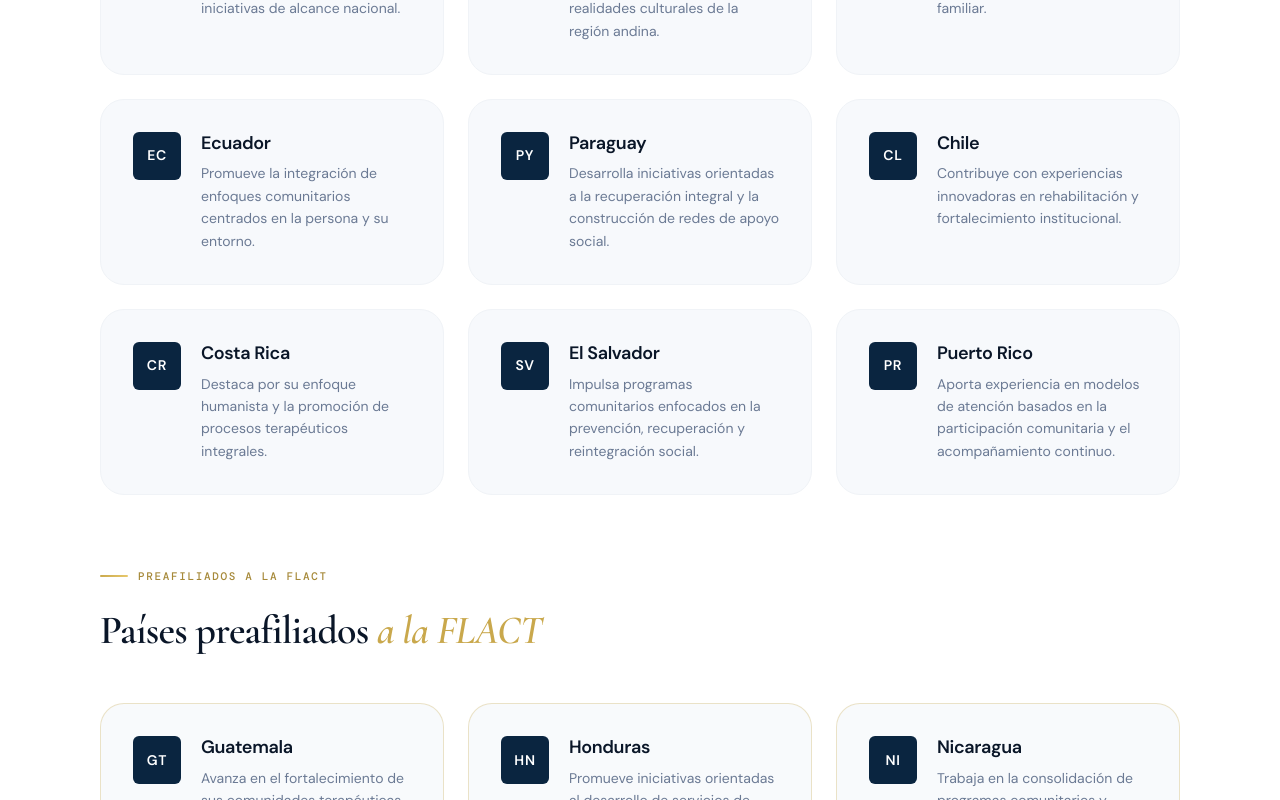
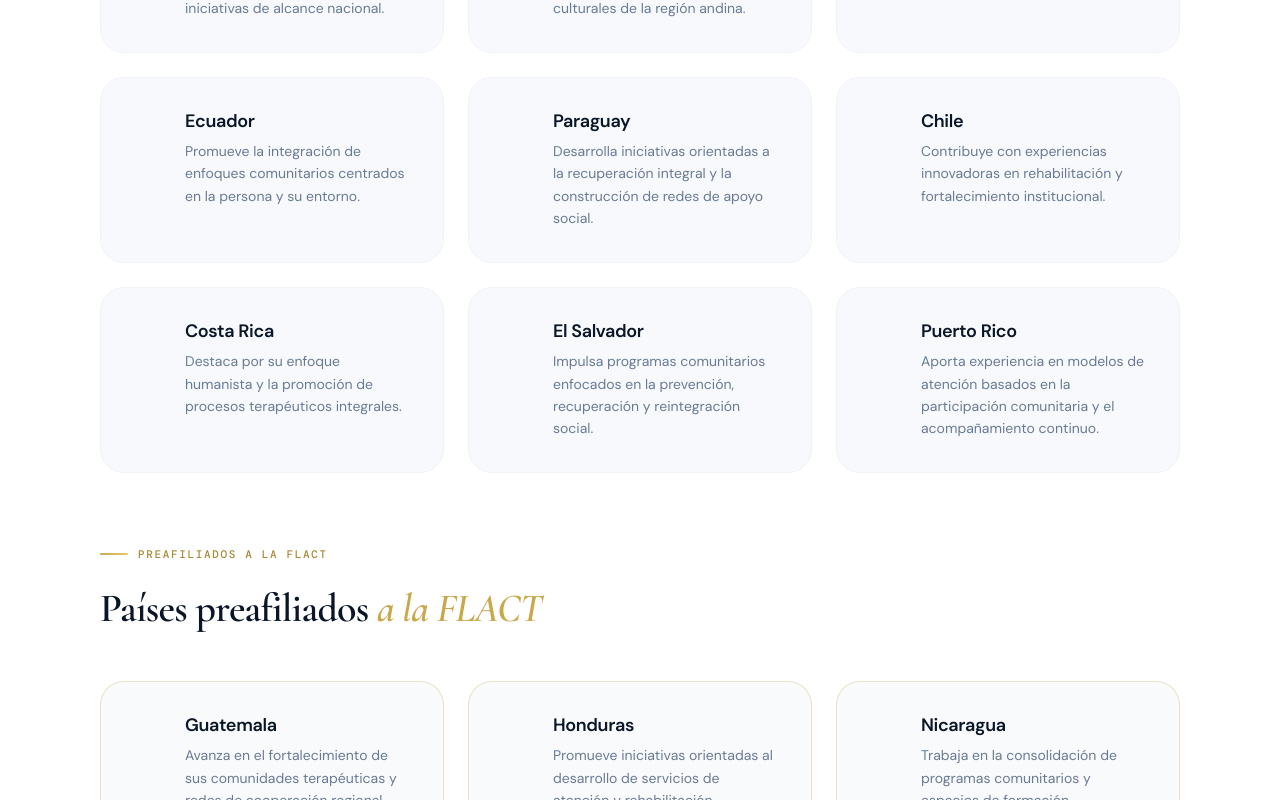
Before and after one commit to EdmundoLb/ascadlatam, a Vue app: page /directorio in a window 1280 px wide. Shown: the part 1420-2220 px from the top of the page. Built offline with nearby package versions, Linux system fonts and the light colour scheme; some icons are missing.

Commit message:
feat: agregar banderas de países usando flag-icon-css

```diff
--- a/index.html
+++ b/index.html
@@ -36,6 +36,7 @@
   <link rel="preconnect" href="https://fonts.googleapis.com" />
   <link rel="preconnect" href="https://fonts.gstatic.com" crossorigin />
   <link href="https://fonts.googleapis.com/css2?family=Cormorant+Garamond:ital,wght@0,400;0,600;0,700;1,400;1,600&family=DM+Sans:wght@300;400;500;600&family=DM+Mono:wght@400;500&display=swap" rel="stylesheet" />
+  <link rel="stylesheet" href="https://cdn.jsdelivr.net/npm/flag-icon-css@4.1.7/css/flag-icons.min.css" />
 
   <script type="application/ld+json">
   {
--- a/src/views/DirectorioView.vue
+++ b/src/views/DirectorioView.vue
@@ -35,7 +35,7 @@
         </div>
         <div class="countries-grid">
           <div v-for="country in affiliates" :key="country.name" class="country-card">
-            <div class="country-flag">{{ country.flag }}</div>
+            <span :class="'flag-icon flag-icon-' + country.code.toLowerCase() + ' country-flag'"></span>
             <div class="country-info">
               <h4>{{ country.name }}</h4>
               <p>{{ country.description }}</p>
@@ -50,7 +50,7 @@
         </div>
         <div class="countries-grid">
           <div v-for="country in preAffiliates" :key="country.name" class="country-card preaffiliate">
-            <div class="country-flag">{{ country.flag }}</div>
+            <span :class="'flag-icon flag-icon-' + country.code.toLowerCase() + ' country-flag'"></span>
             <div class="country-info">
               <h4>{{ country.name }}</h4>
               <p>{{ country.description }}</p>
@@ -102,28 +102,28 @@
 
 <script setup>
 const affiliates = [
-  { name: 'Argentina', flag: 'AR', description: 'Reconocida por su amplia trayectoria en el desarrollo de comunidades terapéuticas y programas de inclusión social.' },
-  { name: 'Uruguay', flag: 'UY', description: 'Destacado por su compromiso con la innovación y el fortalecimiento de modelos integrales de atención y rehabilitación.' },
-  { name: 'México', flag: 'MX', description: 'Aporta una extensa experiencia en prevención, tratamiento y fortalecimiento de redes comunitarias.' },
-  { name: 'Brasil', flag: 'BR', description: 'Contribuye con una sólida tradición de trabajo social y comunitario, promoviendo iniciativas de alcance nacional.' },
-  { name: 'Bolivia', flag: 'BO', description: 'Impulsa acciones de acompañamiento y reinserción social adaptadas a las realidades culturales de la región andina.' },
-  { name: 'Perú', flag: 'PE', description: 'Fortalece la labor terapéutica mediante programas de desarrollo humano y apoyo familiar.' },
-  { name: 'Ecuador', flag: 'EC', description: 'Promueve la integración de enfoques comunitarios centrados en la persona y su entorno.' },
-  { name: 'Paraguay', flag: 'PY', description: 'Desarrolla iniciativas orientadas a la recuperación integral y la construcción de redes de apoyo social.' },
-  { name: 'Chile', flag: 'CL', description: 'Contribuye con experiencias innovadoras en rehabilitación y fortalecimiento institucional.' },
-  { name: 'Costa Rica', flag: 'CR', description: 'Destaca por su enfoque humanista y la promoción de procesos terapéuticos integrales.' },
-  { name: 'El Salvador', flag: 'SV', description: 'Impulsa programas comunitarios enfocados en la prevención, recuperación y reintegración social.' },
-  { name: 'Puerto Rico', flag: 'PR', description: 'Aporta experiencia en modelos de atención basados en la participación comunitaria y el acompañamiento continuo.' },
+  { name: 'Argentina', code: 'AR', description: 'Reconocida por su amplia trayectoria en el desarrollo de comunidades terapéuticas y programas de inclusión social.' },
+  { name: 'Uruguay', code: 'UY', description: 'Destacado por su compromiso con la innovación y el fortalecimiento de modelos integrales de atención y rehabilitación.' },
+  { name: 'México', code: 'MX', description: 'Aporta una extensa experiencia en prevención, tratamiento y fortalecimiento de redes comunitarias.' },
+  { name: 'Brasil', code: 'BR', description: 'Contribuye con una sólida tradición de trabajo social y comunitario, promoviendo iniciativas de alcance nacional.' },
+  { name: 'Bolivia', code: 'BO', description: 'Impulsa acciones de acompañamiento y reinserción social adaptadas a las realidades culturales de la región andina.' },
+  { name: 'Perú', code: 'PE', description: 'Fortalece la labor terapéutica mediante programas de desarrollo humano y apoyo familiar.' },
+  { name: 'Ecuador', code: 'EC', description: 'Promueve la integración de enfoques comunitarios centrados en la persona y su entorno.' },
+  { name: 'Paraguay', code: 'PY', description: 'Desarrolla iniciativas orientadas a la recuperación integral y la construcción de redes de apoyo social.' },
+  { name: 'Chile', code: 'CL', description: 'Contribuye con experiencias innovadoras en rehabilitación y fortalecimiento institucional.' },
+  { name: 'Costa Rica', code: 'CR', description: 'Destaca por su enfoque humanista y la promoción de procesos terapéuticos integrales.' },
+  { name: 'El Salvador', code: 'SV', description: 'Impulsa programas comunitarios enfocados en la prevención, recuperación y reintegración social.' },
+  { name: 'Puerto Rico', code: 'PR', description: 'Aporta experiencia en modelos de atención basados en la participación comunitaria y el acompañamiento continuo.' },
 ]
 
 const preAffiliates = [
-  { name: 'Guatemala', flag: 'GT', description: 'Avanza en el fortalecimiento de sus comunidades terapéuticas y redes de cooperación regional.' },
-  { name: 'Honduras', flag: 'HN', description: 'Promueve iniciativas orientadas al desarrollo de servicios de atención y rehabilitación.' },
-  { name: 'Nicaragua', flag: 'NI', description: 'Trabaja en la consolidación de programas comunitarios y espacios de formación profesional.' },
-  { name: 'Venezuela', flag: 'VE', description: 'Participa activamente en procesos de integración regional y fortalecimiento institucional.' },
-  { name: 'Cuba', flag: 'CU', description: 'Contribuye con experiencias vinculadas a la promoción de la salud y el bienestar comunitario.' },
-  { name: 'Panamá', flag: 'PA', description: 'Impulsa el crecimiento de redes terapéuticas y programas de acompañamiento social.' },
-  { name: 'República Dominicana', flag: 'DO', description: 'Fortalece acciones de prevención, tratamiento e inclusión social en beneficio de las comunidades.' },
+  { name: 'Guatemala', code: 'GT', description: 'Avanza en el fortalecimiento de sus comunidades terapéuticas y redes de cooperación regional.' },
+  { name: 'Honduras', code: 'HN', description: 'Promueve iniciativas orientadas al desarrollo de servicios de atención y rehabilitación.' },
+  { name: 'Nicaragua', code: 'NI', description: 'Trabaja en la consolidación de programas comunitarios y espacios de formación profesional.' },
+  { name: 'Venezuela', code: 'VE', description: 'Participa activamente en procesos de integración regional y fortalecimiento institucional.' },
+  { name: 'Cuba', code: 'CU', description: 'Contribuye con experiencias vinculadas a la promoción de la salud y el bienestar comunitario.' },
+  { name: 'Panamá', code: 'PA', description: 'Impulsa el crecimiento de redes terapéuticas y programas de acompañamiento social.' },
+  { name: 'República Dominicana', code: 'DO', description: 'Fortalece acciones de prevención, tratamiento e inclusión social en beneficio de las comunidades.' },
 ]
 </script>
 
@@ -151,18 +151,14 @@
   border-color: var(--accent-light);
 }
 .country-flag {
-  display: inline-flex;
-  align-items: center;
-  justify-content: center;
-  width: 48px;
-  height: 48px;
-  background: var(--primary);
-  color: var(--white);
-  font-size: 0.875rem;
-  font-weight: 700;
-  letter-spacing: 0.05em;
+  width: 32px;
+  height: 32px;
   border-radius: var(--radius-sm);
   flex-shrink: 0;
+  background: var(--bg-gray);
+}
+.country-flag.flag-icon {
+  background: none;
 }
 .country-info h4 { font-size: 1.125rem; color: var(--text); margin-bottom: 8px; }
 .country-info p { font-size: .875rem; color: var(--text-muted); line-height: 1.6; }
```
